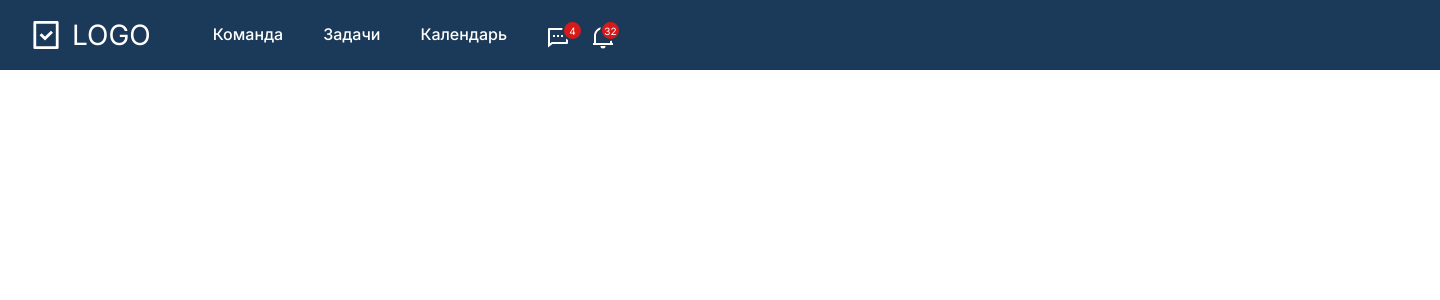
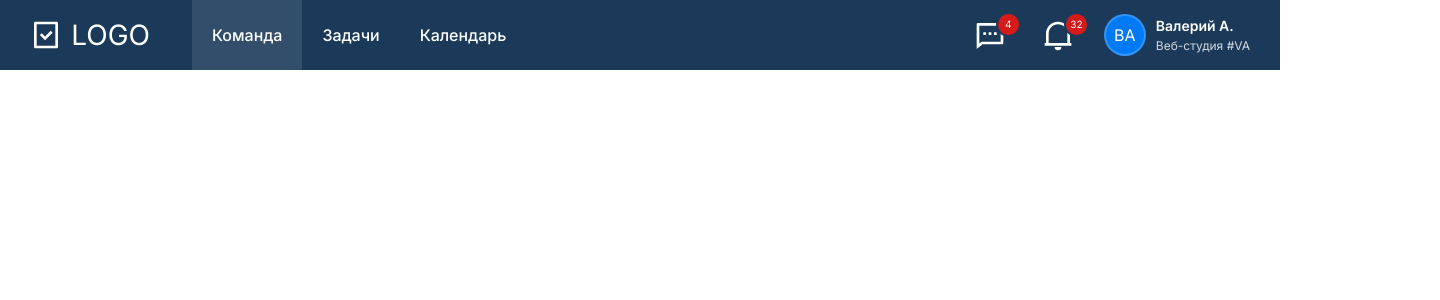
Before and after one commit to bekatru/Messanger, a React (Create React App) app: page / in a window 1280 px wide. Shown: the top 300 px of the page, 1440 px wide, since content can reach past the window. Built offline with nearby package versions, Linux system fonts and the light colour scheme.

Commit message:
nav layout

```diff
--- a/src/App.js
+++ b/src/App.js
@@ -1,17 +1,17 @@
 import React, { useState } from "react";
 // Components
-import Layout from "./Layout";
+import Nav from "./components/Nav";
 // Data
 import { store } from "./data/data";
 // Styles
 import "./App.scss";
 const App = () => {
-  const [state, setState] = useState(store);
-  return (
-    <div className="App">
-      <Layout />
-    </div>
-  );
+	const [state, setState] = useState(store);
+	return (
+		<div className="App">
+			<Nav user={state.user} />
+		</div>
+	);
 };
 
 export default App;
--- a/src/App.scss
+++ b/src/App.scss
@@ -1,10 +1,10 @@
-@import "./Layout.scss";
-
+@import "./src/styles/Main.scss";
+@import "./src/styles/Mixins.scss";
+@import "./src/styles/Nav.scss";
 @import "./src/styles/Avatar.scss";
 @import "./src/styles/ChatList.scss";
 @import "./src/styles/Header.scss";
 @import "./src/styles/Input.scss";
 @import "./src/styles/Message.scss";
-@import "./src/styles/Nav.scss";
 @import "./src/styles/SearchBar.scss";
 @import "./src/styles/Thread.scss";
--- a/src/components/Avatar.js
+++ b/src/components/Avatar.js
@@ -1,8 +1,8 @@
 import React from "react";
 
 const Avatar = ({ data: { name, surname }, size }) => {
-  const initials = `${name[0]}${surname ? surname[0] : ""}`;
-  return <span className={`avatar-${size}`}>{initials}</span>;
+	const initials = `${name[0]}${surname ? surname[0] : ""}`;
+	return <span className={`avatar ${size}`}>{initials}</span>;
 };
 
 export default Avatar;
--- a/src/components/Nav.js
+++ b/src/components/Nav.js
@@ -1,11 +1,48 @@
 import React from "react";
 import Avatar from "./Avatar";
 
+// icons
+import logo from "../icons/logo.svg";
+import mssg from "../icons/message.svg";
+import bell from "../icons/notification.svg";
+
 const Nav = ({ user }) => {
-  const { name, surname, company, notifications } = user;
-  const username = `${name} ${surname[0]}.`;
-  const avatar = <Avatar data={user} size={"large"} />;
-  return <></>;
+	const { name, surname, company, notifications } = user;
+	const username = `${name} ${surname[0]}.`;
+	const avatar = <Avatar data={user} size={"L"} />;
+	return (
+		<header>
+			<div className="logo">
+				<img src={logo} alt="logo" />
+				<p className="logo_text">LOGO</p>
+			</div>
+
+			<nav>
+				<a className="active" href="/">
+					Команда
+				</a>
+				<a href="/">Задачи</a>
+				<a href="/">Календарь</a>
+			</nav>
+
+			<div className="notifications">
+				<div>
+					<img src={mssg} alt="messages" />
+					<p>{notifications.messages}</p>
+				</div>
+				<div>
+					<img src={bell} alt="bell" />
+					<p>{notifications.bell}</p>
+				</div>
+			</div>
+
+			{avatar}
+			<div className="userinfo">
+				<p className="username">{username}</p>
+				<p className="company">{company}</p>
+			</div>
+		</header>
+	);
 };
 
 export default Nav;
--- /dev/null
+++ b/src/styles/Main.scss
@@ -0,0 +1,50 @@
+// FONTS
+@import url("https://fonts.googleapis.com/css2?family=Inter:wght@400;500;600;700&display=swap");
+
+//MIXINS
+@mixin flex($flex, $direction, $align, $justify) {
+	display: $flex;
+	flex-direction: $direction;
+	align-items: $align;
+	justify-content: $justify;
+}
+
+@mixin icon($height, $width, $url) {
+	height: $height;
+	width: $width;
+	background-image: $url;
+}
+
+//Colors
+$primary_blue: #007af4;
+$primary_dark_blue: #1b3a59;
+$primary_light: #f5f9fc;
+$primary_red: #d61a1a;
+
+* {
+	margin: 0;
+	padding: 0;
+}
+
+body {
+	max-width: 1440px;
+	margin: 0 auto;
+	font-family: Inter;
+}
+
+.avatar {
+	@include flex(flex, row, center, center);
+	background-color: $primary_blue;
+	border-radius: 50%;
+	color: white;
+
+	&.L {
+		width: 38px;
+		height: 38px;
+		border: 2px solid #ffffff33;
+	}
+	&.S {
+		width: 23px;
+		height: 23px;
+	}
+}
--- a/src/styles/Nav.scss
+++ b/src/styles/Nav.scss
@@ -0,0 +1,82 @@
+header {
+	@include flex(flex, row, center, flex-start);
+	background-color: $primary_dark_blue;
+	height: 70px;
+	padding: 0 30px;
+}
+
+.logo {
+	@include flex(flex, row, center, space-between);
+	width: 120px;
+
+	&_text {
+		font: normal normal normal 28px/34px Inter;
+		color: #ffffff;
+	}
+}
+
+nav {
+	margin-left: 42px;
+	a {
+		height: 100%;
+		color: #ffffff;
+		text-decoration: none;
+		padding: 25px 20px;
+		font-weight: 500;
+		&:hover {
+			background-color: #ffffff1a;
+		}
+		&.active {
+			background-color: #ffffff1a;
+		}
+	}
+}
+
+.notifications {
+	@include flex(flex, row, center, space-between);
+	width: 100px;
+	margin-left: auto;
+	margin-right: 30px;
+	div {
+		position: relative;
+		height: 32px;
+
+		img {
+			width: 32px;
+		}
+
+		p {
+			@include flex(flex, row, center, center);
+			height: 21px;
+			width: 21px;
+			position: absolute;
+			top: -7.5px;
+			right: -15px;
+			background-color: $primary_red;
+			border: 2px solid $primary_dark_blue;
+			border-radius: 50%;
+			font-size: 10px;
+			color: white;
+		}
+	}
+}
+
+.userinfo {
+	@include flex(flex, column, flex-start, space-around);
+	height: 40px;
+	margin-left: 10px;
+}
+
+.username {
+	font: normal normal 600 14px/17px Inter;
+	letter-spacing: 0px;
+	color: white;
+}
+
+.company {
+	text-align: left;
+	font: normal normal normal 12px/15px Inter;
+	letter-spacing: 0px;
+	color: #ffffff;
+	opacity: 0.8;
+}
```
Also changed, not shown: src/styles/Mixins.scss (added), 1 other file (tests, documents, lock files or other folders).
